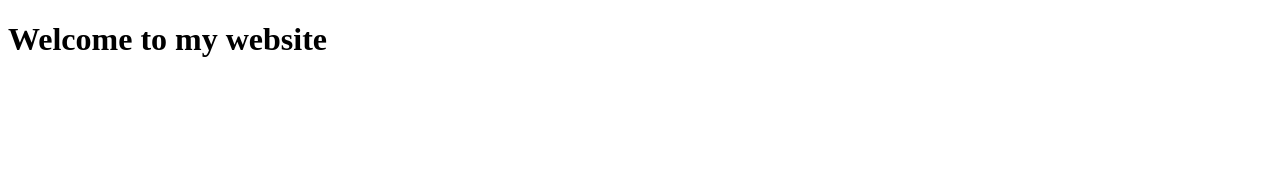
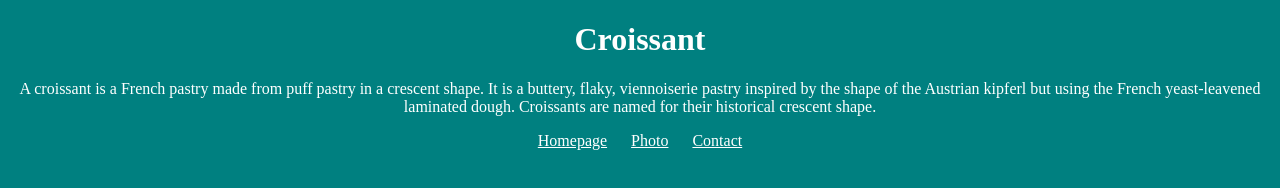
Before and after one commit to Aprilliggons/Croissant, a plain HTML site: page index.html in a window 1280 px wide. Drawn offline with Linux system fonts and the light colour scheme.

Commit message:
Added the basic project structure

```diff
--- a/index.html
+++ b/index.html
@@ -7,6 +7,17 @@
     <title>Croissant-April Liggons</title>
   </head>
   <body>
-    <h1>Welcome to my website</h1>
+    <h1>Croissant</h1>
+    <p>
+      A croissant is a French pastry made from puff pastry in a crescent shape.
+      It is a buttery, flaky, viennoiserie pastry inspired by the shape of the
+      Austrian kipferl but using the French yeast-leavened laminated dough.
+      Croissants are named for their historical crescent shape.
+    </p>
+    <footer>
+      <a href="/">Homepage</a>
+      <a href="/photo.html">Photo</a>
+      <a href="/contact.html">Contact</a>
+    </footer>
   </body>
 </html>
--- a/styles/styles.css
+++ b/styles/styles.css
@@ -0,0 +1,18 @@
+body {
+  background-color: teal;
+}
+
+h1,
+p {
+  color: white;
+  text-align: center;
+}
+
+footer {
+  text-align: center;
+}
+
+footer a {
+  color: white;
+  margin: 0 10px;
+}
```
